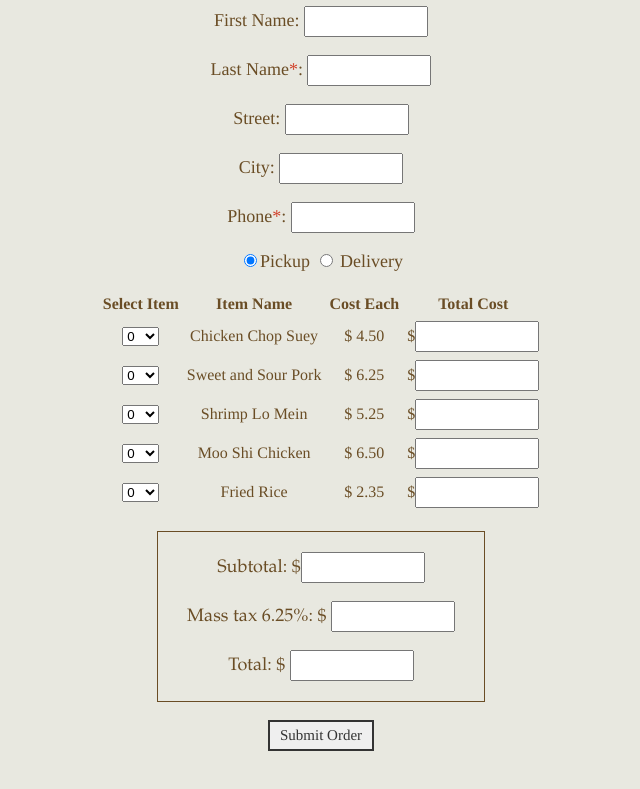
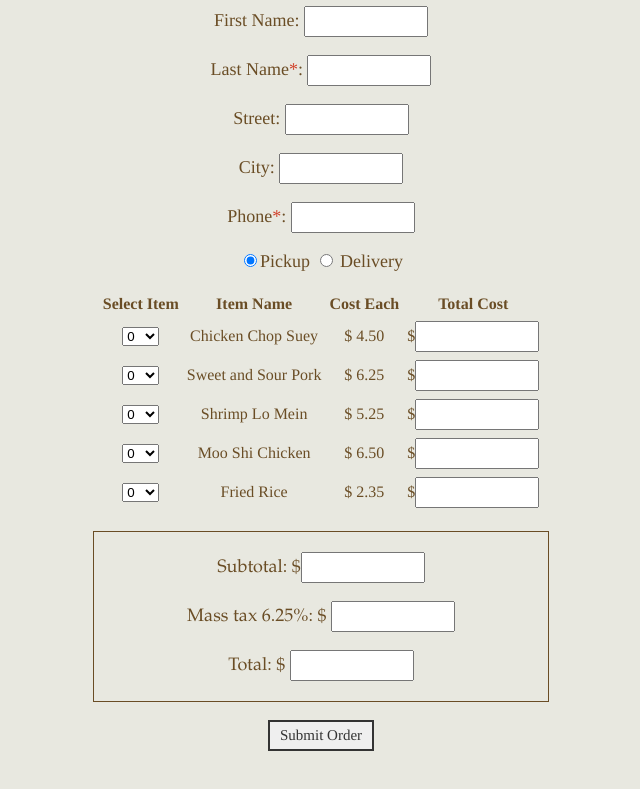
Before and after one commit to nmayor4/jadedelight, a plain HTML site: page index.html in a window 1280 px wide. Shown: the part 95-884 px from the top of the page, without its empty margins (319-959 px from the left). Drawn offline with Linux system fonts and the light colour scheme.

Commit message:
Update index.html

```diff
--- a/index.html
+++ b/index.html
@@ -198,7 +198,7 @@ function getTime(delta){
 </br>
 
 <div class="row">
-  <div class="column" style="border-style: solid; margin-left: 37%; margin-right: 37%; border-width: 1px">
+  <div class="column" style="border-style: solid; margin-left: 32%; margin-right: 32%; border-width: 1px">
     <p>Subtotal:
    $<input type="text"  name='subtotal' id="subtotal" />
 	</p>
@@ -217,7 +217,6 @@ function getTime(delta){
 <div id="message"></div>
 </br></br>
 
-
 </form>
 </body>
 </html>
```
